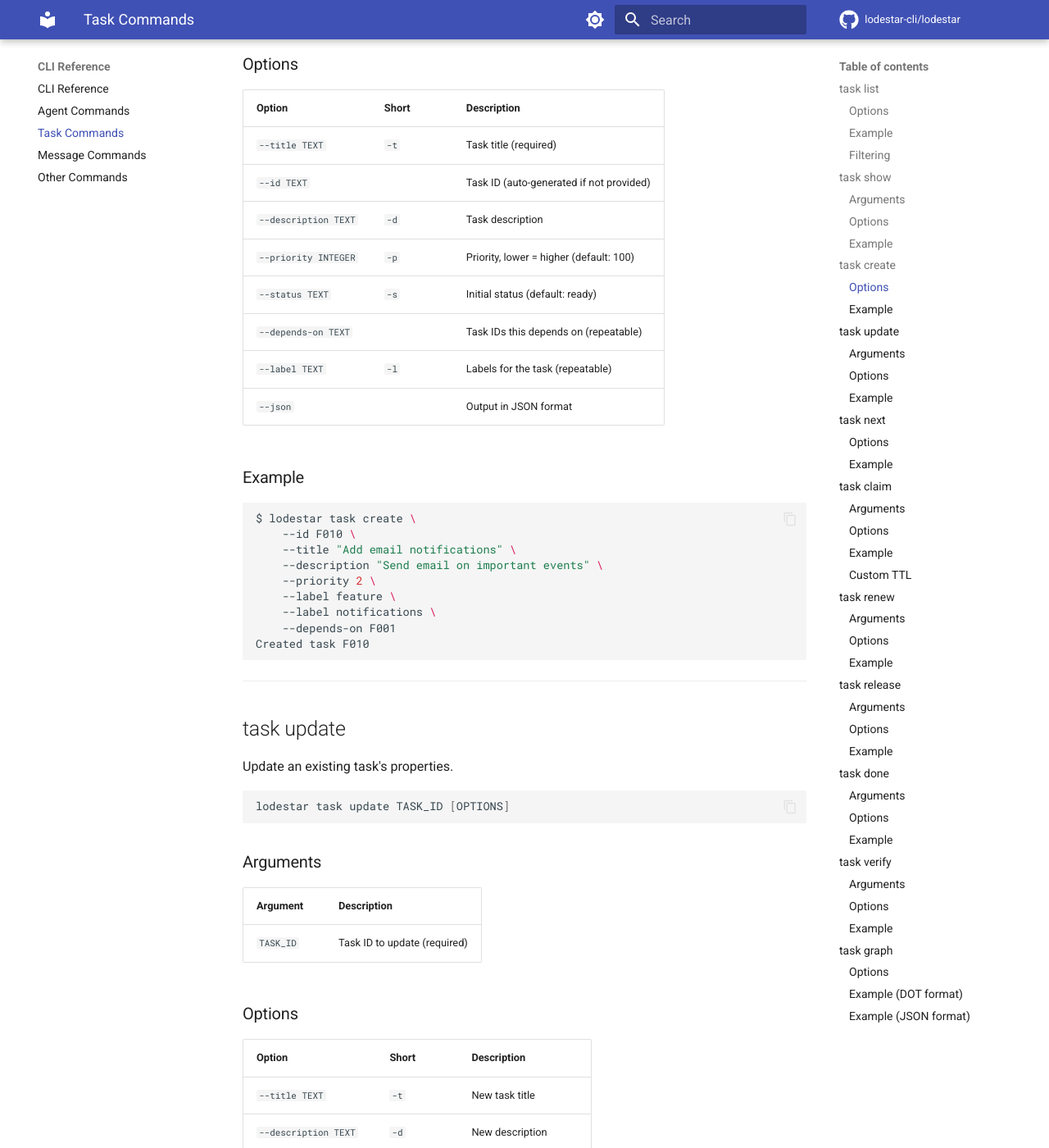
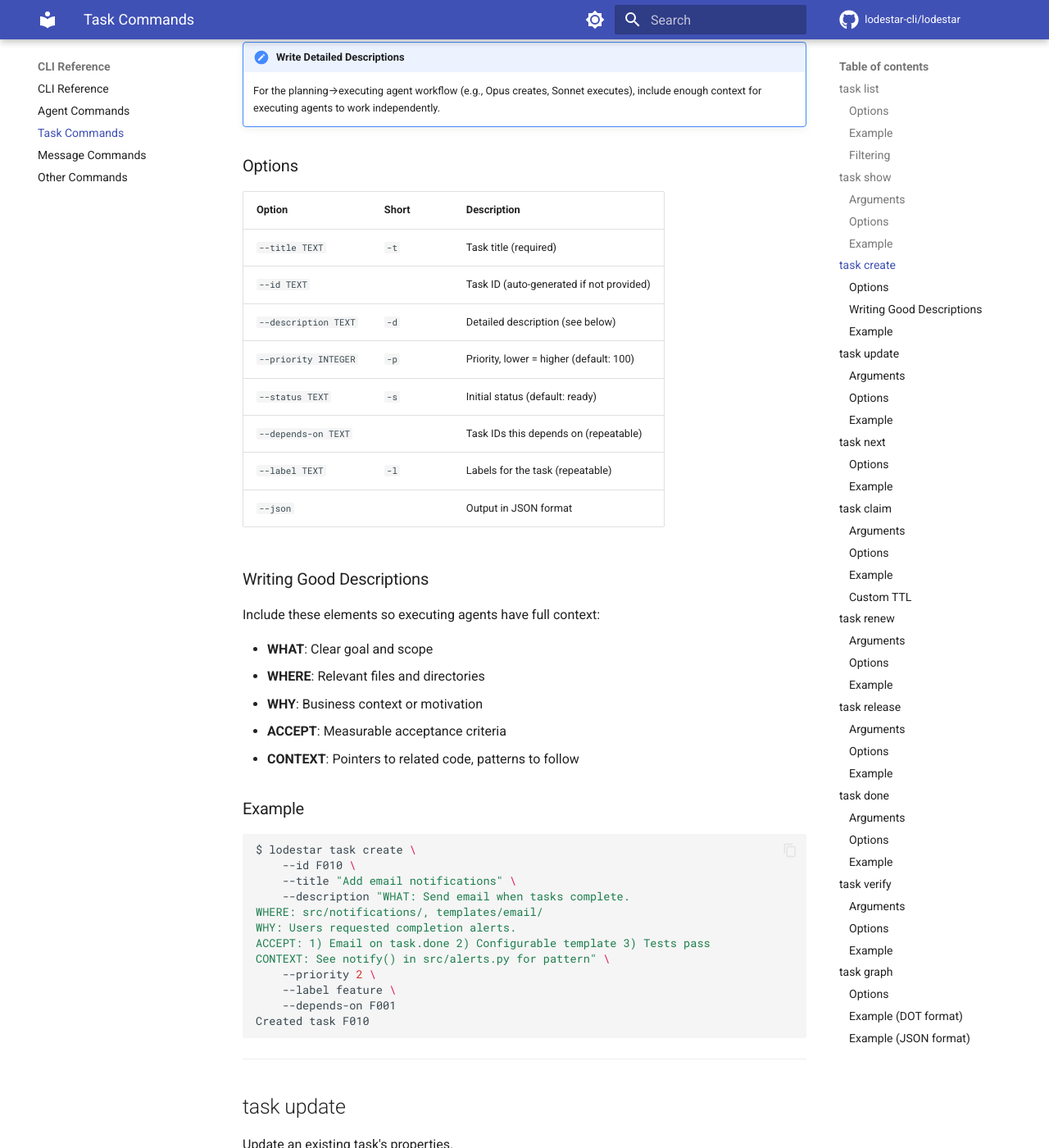
Before and after one commit to ThomasRohde/lodestar, an MkDocs documentation site: the page built from docs/cli/task.md, in a window 1280 px wide and 1400 px high, scrolled down 2369 px. Shown: the whole window at 82% size. Built offline with MkDocs 1.6.1 and Material for MkDocs 9.7.7, drawn with Linux system fonts in a browser that asks for light colours; comment, search, counter and statistics services are not loaded.

Commit message:
docs: Add task creation guidance to CLI reference
Update task.md with:
- "Write Detailed Descriptions" callout for Opus→Sonnet workflow
- WHAT/WHERE/WHY/ACCEPT/CONTEXT pattern explanation
- Improved example with detailed description

🤖 Generated with [Claude Code](https://claude.com/claude-code)

Co-Authored-By: Claude Opus 4.5 <noreply@anthropic.com>

````diff
--- a/docs/cli/task.md
+++ b/docs/cli/task.md
@@ -93,18 +93,32 @@ Create a new task.
 lodestar task create [OPTIONS]
 ```
 
+!!! important "Write Detailed Descriptions"
+    For the planning→executing agent workflow (e.g., Opus creates, Sonnet executes),
+    include enough context for executing agents to work independently.
+
 ### Options
 
 | Option | Short | Description |
 |--------|-------|-------------|
 | `--title TEXT` | `-t` | Task title (required) |
 | `--id TEXT` | | Task ID (auto-generated if not provided) |
-| `--description TEXT` | `-d` | Task description |
+| `--description TEXT` | `-d` | Detailed description (see below) |
 | `--priority INTEGER` | `-p` | Priority, lower = higher (default: 100) |
 | `--status TEXT` | `-s` | Initial status (default: ready) |
 | `--depends-on TEXT` | | Task IDs this depends on (repeatable) |
 | `--label TEXT` | `-l` | Labels for the task (repeatable) |
 | `--json` | | Output in JSON format |
+
+### Writing Good Descriptions
+
+Include these elements so executing agents have full context:
+
+- **WHAT**: Clear goal and scope
+- **WHERE**: Relevant files and directories
+- **WHY**: Business context or motivation
+- **ACCEPT**: Measurable acceptance criteria
+- **CONTEXT**: Pointers to related code, patterns to follow
 
 ### Example
 
@@ -112,10 +126,13 @@ lodestar task create [OPTIONS]
 $ lodestar task create \
     --id F010 \
     --title "Add email notifications" \
-    --description "Send email on important events" \
+    --description "WHAT: Send email when tasks complete.
+WHERE: src/notifications/, templates/email/
+WHY: Users requested completion alerts.
+ACCEPT: 1) Email on task.done 2) Configurable template 3) Tests pass
+CONTEXT: See notify() in src/alerts.py for pattern" \
     --priority 2 \
     --label feature \
-    --label notifications \
     --depends-on F001
 Created task F010
 ```
````
